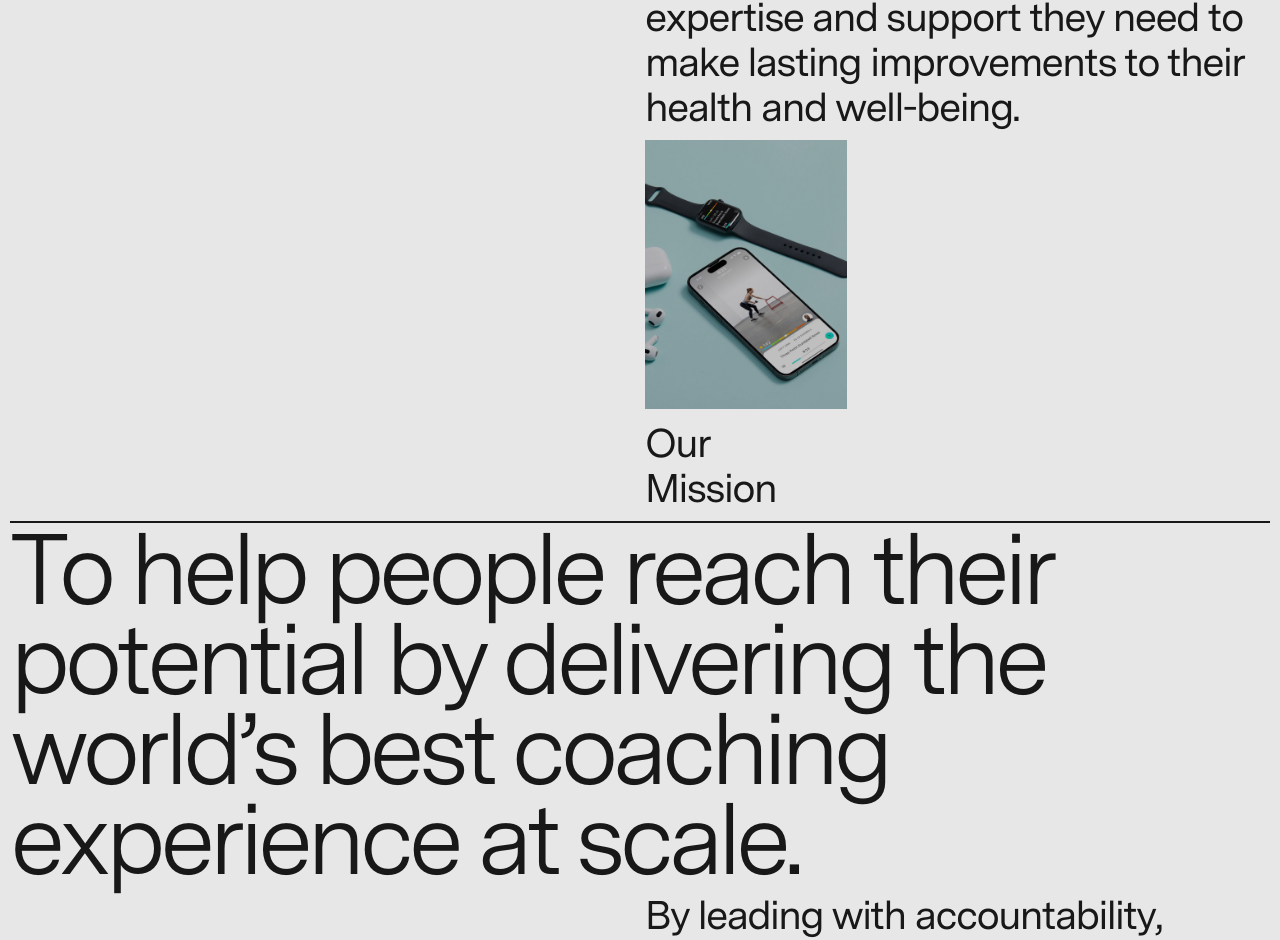
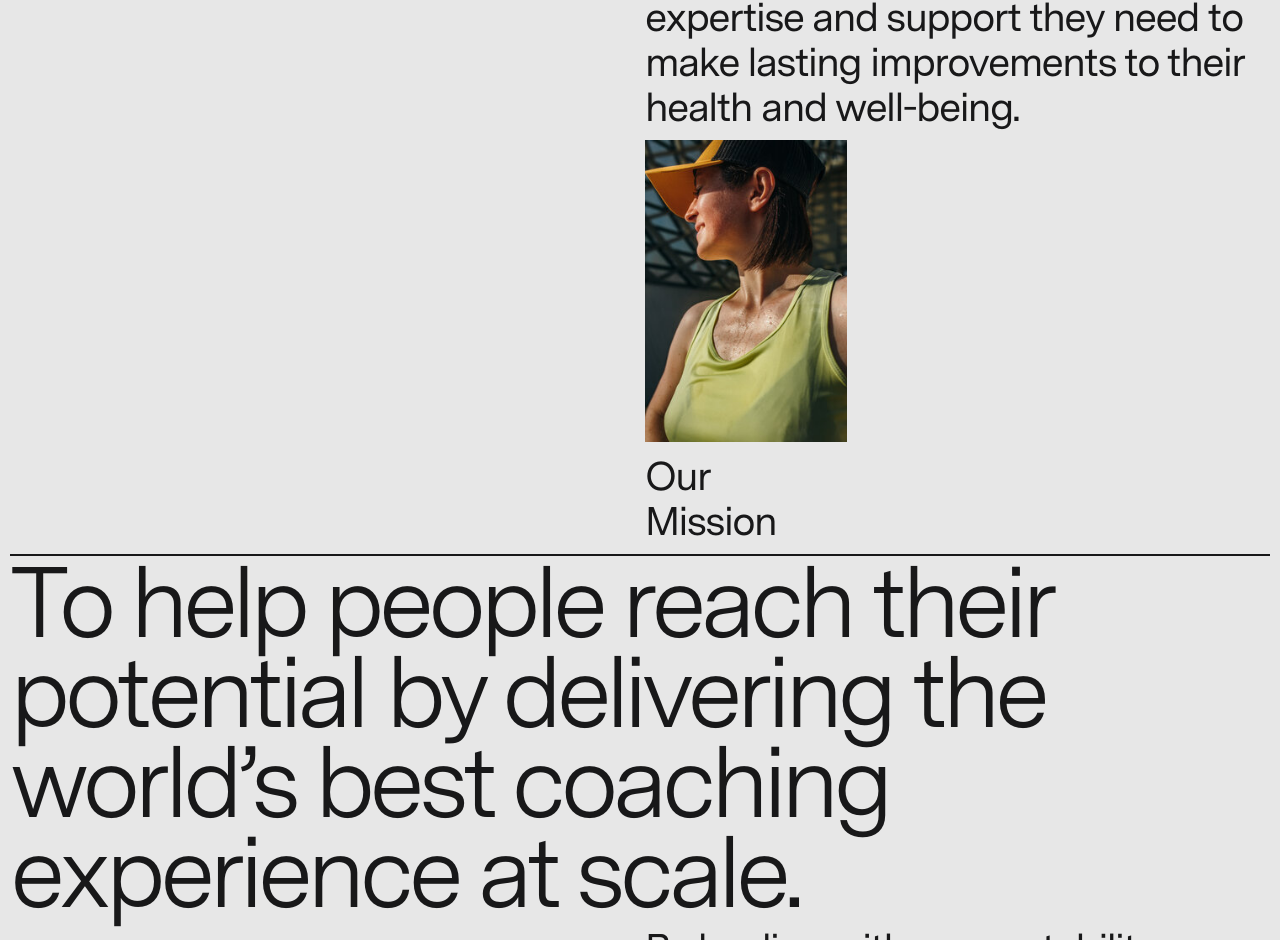
Before and after one commit to jamestae/future_wcc, an Eleventy site: page src/chapters/client-journey.md in a window 1280 px wide. Shown: the part 930-1870 px from the top of the page. Built offline with nearby package versions, Linux system fonts and the light colour scheme; Eleventy itself is replaced by a stand-in of ours; files that its build step writes are made by us from their sources; files whose address does not match are found by name.

Commit message:
srcset added

```diff
--- a/package.json
+++ b/package.json
@@ -19,6 +19,7 @@
   },
   "homepage": "https://github.com/jamestae/future_wcc#readme",
   "devDependencies": {
-    "@11ty/eleventy": "github:11ty/eleventy"
+    "@11ty/eleventy": "github:11ty/eleventy",
+    "@11ty/eleventy-img": "^3.1.0"
   }
 }
--- a/src/_includes/chapter.njk
+++ b/src/_includes/chapter.njk
@@ -11,7 +11,7 @@ layout: 'base.njk'
     <h1 class="start1 end13 largeText">We envision a healthier, happier world in which everyone benefits from personalized coaching.</h1>
     <p class="start7 end13">We see an exciting opportunity to train and empower a generation of expert coaches to expand their reach and partner with people across the globe. Within these partnerships, people will find the expertise and support they need to make lasting improvements to their health and well-being.</p>
     <div class="start7 end9 largeImage">
-        <img src="{{ image }}">
+        {% image "./src/assets/images/bg5.jpg", "Alt text", "(min-width: 600px) 50vw, 100vw" %}
     </div>
     <p class="start7 end9">Our Mission</p>
     <h1 class="start1 end13 largeText">To help people reach their potential by delivering the world’s best coaching experience at scale. </h1>
```
Also changed, not shown: .eleventy.js, src/assets/images/2hBAiOoSvw-240.jpeg (added), src/assets/images/2hBAiOoSvw-240.webp (added), 1 other file.
